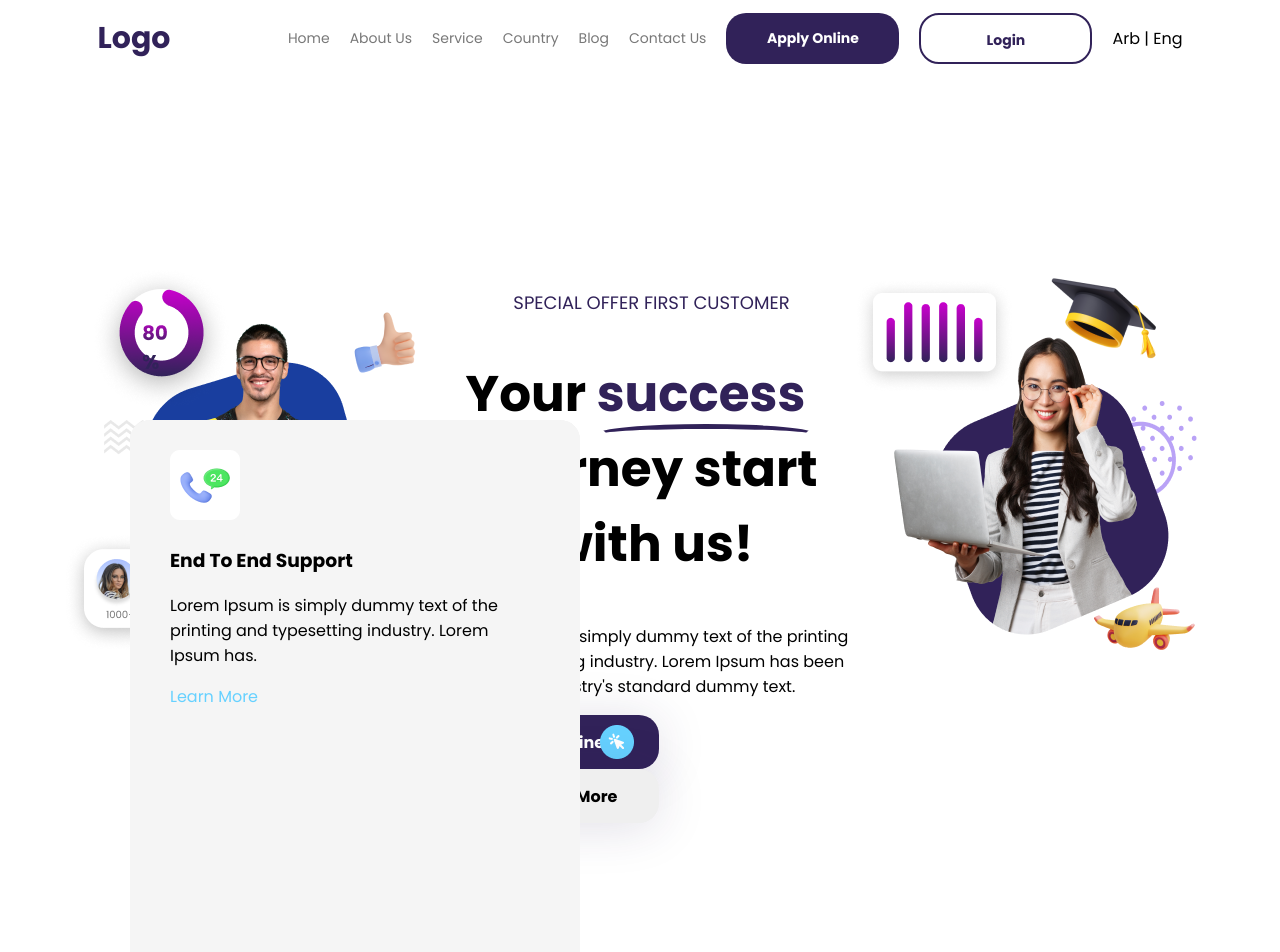
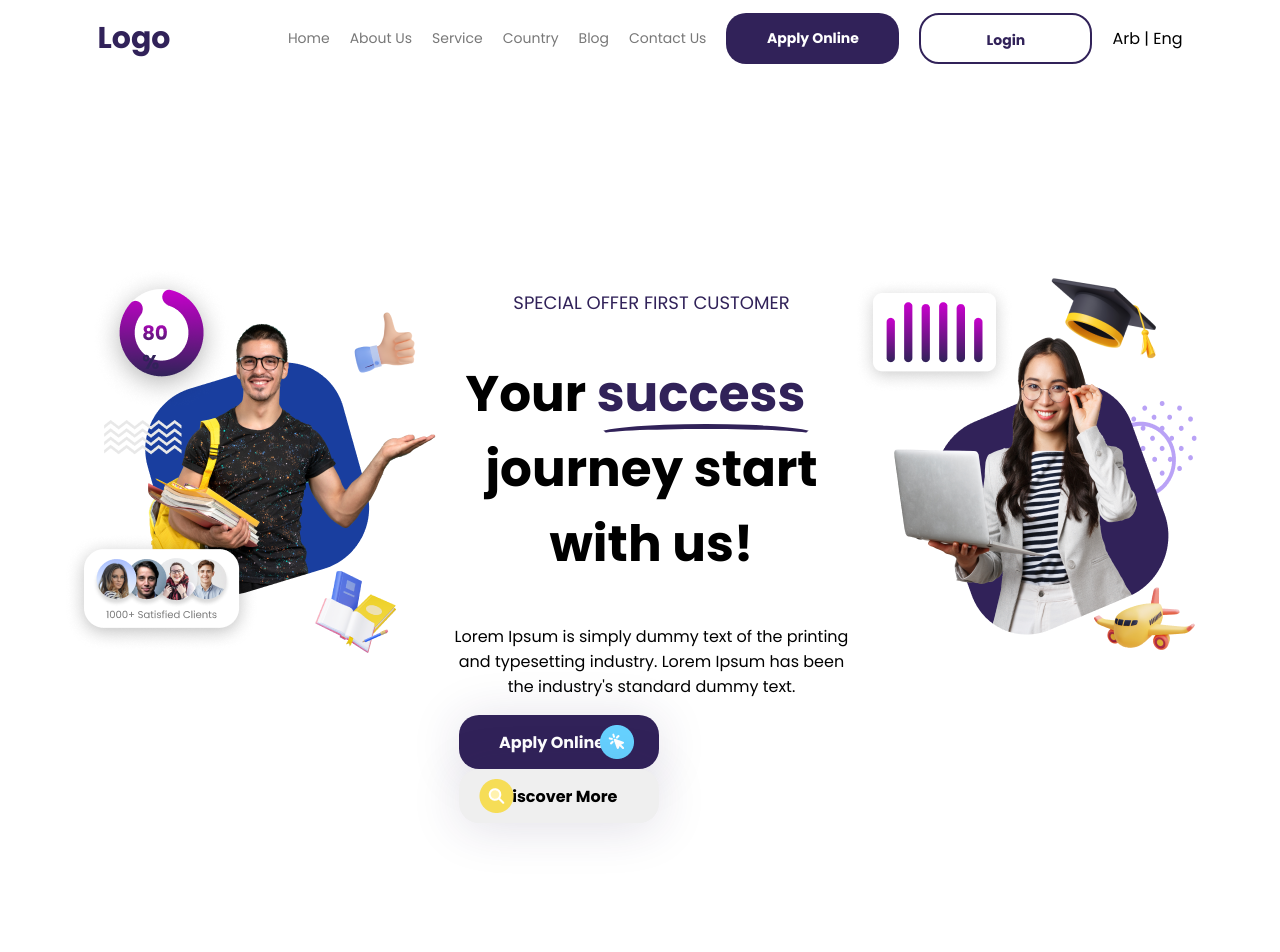
Before and after one commit to rehan-br/USUniversity, a React (Create React App) app in the folder frontend/: page / in a window 1280 px wide. Shown: the top 952 px of the page. Built offline with nearby package versions, Linux system fonts and the light colour scheme; the HTML template or start-up script is replaced by a standard one.

Commit message:
End-to-End Error Resolved

```diff
--- a/frontend/src/App.js
+++ b/frontend/src/App.js
@@ -3,7 +3,7 @@ import { BrowserRouter, Route, Routes } from 'react-router-dom';
 import Navbar from './components/Navbar/Navbar.js';
 import Home from './pages/Home/Home.js';
 import Blog from './pages/Blog/Blog.js';
-import Contact from './pages/Contact/contact.js'
+import Contact from './pages/Contact/contact.js';
 function App() {
   return (
     <BrowserRouter>
@@ -13,8 +13,8 @@ function App() {
       <main>
         <Routes>
           <Route path="/" element={<Home />}></Route>
-          <Route path='/blog' element={<Blog />}></Route>
-          <Route path='/contact' element={ <Contact />}/>
+          <Route path="/blog" element={<Blog />}></Route>
+          <Route path="/contact" element={<Contact />} />
         </Routes>
       </main>
     </BrowserRouter>
--- a/frontend/src/pages/Home/Home.js
+++ b/frontend/src/pages/Home/Home.js
@@ -54,8 +54,9 @@ export default function Home() {
         <h1>
           Lorem ispum is simple <span className="underline">dummy</span> text
         </h1>
+
         <div className="about-cards">
-          <div className="card">
+          <div className="about-card">
             <img src={card1} alt="card1"></img>
             <h3>One Stop Study Solution</h3>
             <p>
@@ -66,7 +67,7 @@ export default function Home() {
               Learn More <i class="bx bx-right-arrow-circle"></i>{' '}
             </p>
           </div>
-          <div className="card">
+          <div className="about-card">
             <img src={card2} alt="card2"></img>
             <h3>One To One Discussion</h3>
             <p>
@@ -77,7 +78,7 @@ export default function Home() {
               Learn More <i class="bx bx-right-arrow-circle"></i>{' '}
             </p>
           </div>
-          <div className="card">
+          <div className="about-card">
             <img src={card3} alt="card3"></img>
             <h3>End To End Support</h3>
             <p>
--- a/frontend/src/pages/Home/home.css
+++ b/frontend/src/pages/Home/home.css
@@ -96,12 +96,13 @@
   text-align: center;
 }
 .about-cards {
+  /* display: none; */
   margin: auto;
   display: flex;
   justify-content: space-evenly;
 }
 
-.card {
+.about-card {
   height: 279px;
   width: 300px;
   background: #f5f5f5;
@@ -110,12 +111,12 @@
   gap: 15px;
 }
 
-.card h1 {
+.about-card h1 {
   font-size: 18px;
   font-weight: 700;
 }
 
-.card p {
+.about-card p {
   font-size: 16px;
 }
 
```
